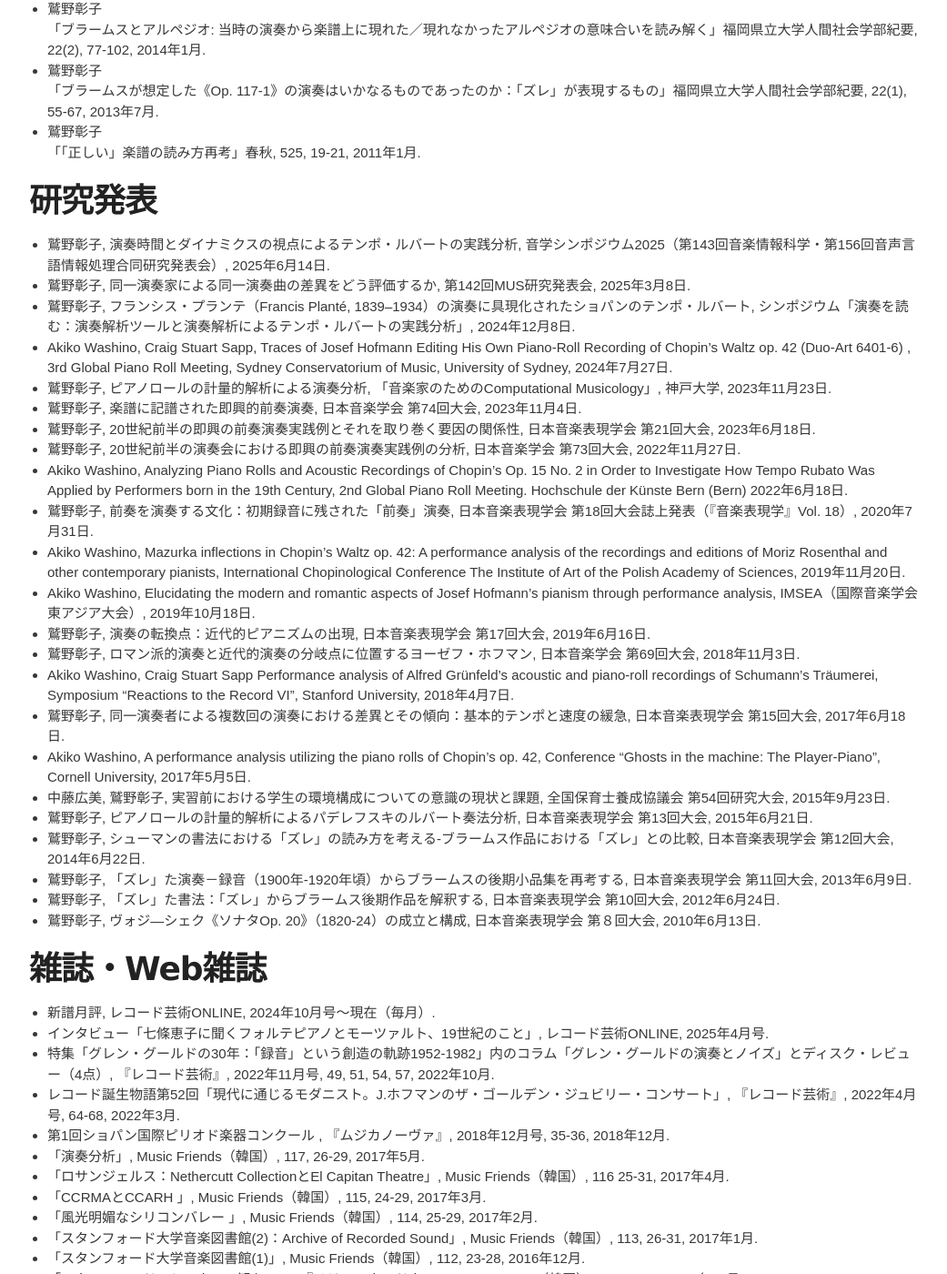
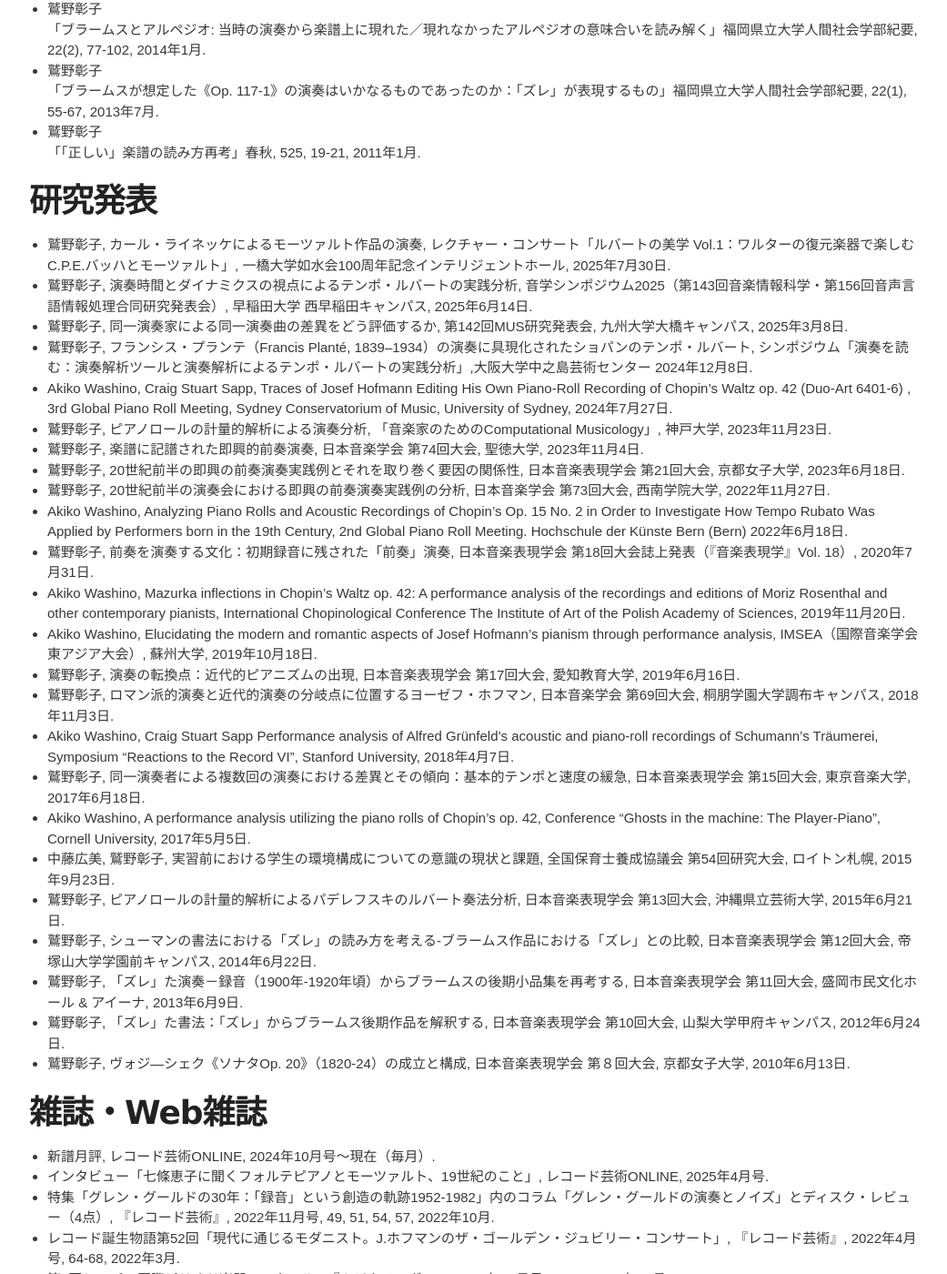
Before and after one commit to akikowashino/akikowashino.github.io, a Jekyll site: the page built from index.md, in a window 1280 px wide and 1400 px high, scrolled down 2133 px. Shown: the whole window at 91% size, without its empty margins (118-1159 px from the left). Built offline with Jekyll 4.4.1, drawn with Linux system fonts in a browser that asks for light colours.

Commit message:
Update index.md

```diff
--- a/index.md
+++ b/index.md
@@ -86,21 +86,23 @@ lang: jp
 
 # 研究発表
 * 鷲野彰子,
-  演奏時間とダイナミクスの視点によるテンポ・ルバートの実践分析, 音学シンポジウム2025（第143回音楽情報科学・第156回音声言語情報処理合同研究発表会）, 2025年6月14日.
+  カール・ライネッケによるモーツァルト作品の演奏, レクチャー・コンサート「ルバートの美学 Vol.1：ワルターの復元楽器で楽しむC.P.E.バッハとモーツァルト」, 一橋大学如水会100周年記念インテリジェントホール, 2025年7月30日.
 * 鷲野彰子,
-  同一演奏家による同一演奏曲の差異をどう評価するか, 第142回MUS研究発表会, 2025年3月8日.
+  演奏時間とダイナミクスの視点によるテンポ・ルバートの実践分析, 音学シンポジウム2025（第143回音楽情報科学・第156回音声言語情報処理合同研究発表会）, 早稲田大学 西早稲田キャンパス, 2025年6月14日.
 * 鷲野彰子,
-  フランシス・プランテ（Francis Planté, 1839–1934）の演奏に具現化されたショパンのテンポ・ルバート, シンポジウム「演奏を読む：演奏解析ツールと演奏解析によるテンポ・ルバートの実践分析」, 2024年12月8日.
+  同一演奏家による同一演奏曲の差異をどう評価するか, 第142回MUS研究発表会, 九州大学大橋キャンパス, 2025年3月8日.
+* 鷲野彰子,
+  フランシス・プランテ（Francis Planté, 1839–1934）の演奏に具現化されたショパンのテンポ・ルバート, シンポジウム「演奏を読む：演奏解析ツールと演奏解析によるテンポ・ルバートの実践分析」,大阪大学中之島芸術センター 2024年12月8日.
 * Akiko Washino, Craig Stuart Sapp,
   Traces of Josef Hofmann Editing His Own Piano-Roll Recording of Chopin's Waltz op. 42 (Duo-Art 6401-6) , 3rd Global Piano Roll Meeting, Sydney Conservatorium of Music, University of Sydney, 2024年7月27日.
 * 鷲野彰子,
   ピアノロールの計量的解析による演奏分析, 「音楽家のためのComputational Musicology」, 神戸大学, 2023年11月23日.
 * 鷲野彰子,
-  楽譜に記譜された即興的前奏演奏, 日本音楽学会 第74回大会, 2023年11月4日.
+  楽譜に記譜された即興的前奏演奏, 日本音楽学会 第74回大会, 聖徳大学, 2023年11月4日.
 * 鷲野彰子,
-  20世紀前半の即興の前奏演奏実践例とそれを取り巻く要因の関係性, 日本音楽表現学会 第21回大会, 2023年6月18日.
+  20世紀前半の即興の前奏演奏実践例とそれを取り巻く要因の関係性, 日本音楽表現学会 第21回大会, 京都女子大学, 2023年6月18日.
 * 鷲野彰子,
-  20世紀前半の演奏会における即興の前奏演奏実践例の分析, 日本音楽学会 第73回大会, 2022年11月27日.
+  20世紀前半の演奏会における即興の前奏演奏実践例の分析, 日本音楽学会 第73回大会, 西南学院大学, 2022年11月27日.
 * Akiko Washino,
   Analyzing Piano Rolls and Acoustic Recordings of Chopin’s Op. 15 No. 2 in Order to Investigate How Tempo Rubato Was Applied by Performers born in the 19th Century, 2nd Global Piano Roll Meeting. Hochschule der Künste Bern (Bern) 2022年6月18日.
 * 鷲野彰子,
@@ -108,26 +110,26 @@ lang: jp
 * Akiko Washino,
   Mazurka inflections in Chopin’s Waltz op. 42: A performance analysis of the recordings and editions of Moriz Rosenthal and other contemporary pianists, International Chopinological Conference The Institute of Art of the Polish Academy of Sciences, 2019年11月20日.
 * Akiko Washino,
-  Elucidating the modern and romantic aspects of Josef Hofmann’s pianism through performance analysis, IMSEA（国際音楽学会東アジア大会）, 2019年10月18日.
-* 鷲野彰子, 演奏の転換点：近代的ピアニズムの出現, 日本音楽表現学会 第17回大会, 2019年6月16日.
-* 鷲野彰子, ロマン派的演奏と近代的演奏の分岐点に位置するヨーゼフ・ホフマン, 日本音楽学会 第69回大会, 2018年11月3日.
+  Elucidating the modern and romantic aspects of Josef Hofmann’s pianism through performance analysis, IMSEA（国際音楽学会東アジア大会）, 蘇州大学, 2019年10月18日.
+* 鷲野彰子, 演奏の転換点：近代的ピアニズムの出現, 日本音楽表現学会 第17回大会, 愛知教育大学, 2019年6月16日.
+* 鷲野彰子, ロマン派的演奏と近代的演奏の分岐点に位置するヨーゼフ・ホフマン, 日本音楽学会 第69回大会, 桐朋学園大学調布キャンパス, 2018年11月3日.
 * Akiko Washino, Craig Stuart Sapp
   Performance analysis of Alfred Grünfeld's acoustic and piano-roll recordings of Schumann's Träumerei, Symposium “Reactions to the Record VI”, Stanford University, 2018年4月7日.
-* 鷲野彰子, 同一演奏者による複数回の演奏における差異とその傾向：基本的テンポと速度の緩急, 日本音楽表現学会 第15回大会, 2017年6月18日.
+* 鷲野彰子, 同一演奏者による複数回の演奏における差異とその傾向：基本的テンポと速度の緩急, 日本音楽表現学会 第15回大会, 東京音楽大学, 2017年6月18日.
 * Akiko Washino,
   A performance analysis utilizing the piano rolls of Chopin’s op. 42, Conference “Ghosts in the machine: The Player-Piano”, Cornell University, 2017年5月5日.
 * 中藤広美, 鷲野彰子,
-実習前における学生の環境構成についての意識の現状と課題, 全国保育士養成協議会 第54回研究大会, 2015年9月23日.
+実習前における学生の環境構成についての意識の現状と課題, 全国保育士養成協議会 第54回研究大会, ロイトン札幌, 2015年9月23日.
 * 鷲野彰子,
- ピアノロールの計量的解析によるパデレフスキのルバート奏法分析, 日本音楽表現学会 第13回大会, 2015年6月21日.
+ ピアノロールの計量的解析によるパデレフスキのルバート奏法分析, 日本音楽表現学会 第13回大会, 沖縄県立芸術大学, 2015年6月21日.
 * 鷲野彰子,
-シューマンの書法における「ズレ」の読み方を考える-ブラームス作品における「ズレ」との比較, 日本音楽表現学会 第12回大会, 2014年6月22日.
+シューマンの書法における「ズレ」の読み方を考える-ブラームス作品における「ズレ」との比較, 日本音楽表現学会 第12回大会, 帝塚山大学学園前キャンパス, 2014年6月22日.
 * 鷲野彰子,
-「ズレ」た演奏－録音（1900年-1920年頃）からブラームスの後期小品集を再考する, 日本音楽表現学会 第11回大会, 2013年6月9日.
+「ズレ」た演奏－録音（1900年-1920年頃）からブラームスの後期小品集を再考する, 日本音楽表現学会 第11回大会, 盛岡市民文化ホール & アイーナ, 2013年6月9日.
 * 鷲野彰子,
-「ズレ」た書法：「ズレ」からブラームス後期作品を解釈する, 日本音楽表現学会 第10回大会, 2012年6月24日.
+「ズレ」た書法：「ズレ」からブラームス後期作品を解釈する, 日本音楽表現学会 第10回大会, 山梨大学甲府キャンパス, 2012年6月24日.
 * 鷲野彰子,
-ヴォジ―シェク《ソナタOp. 20》（1820-24）の成立と構成, 日本音楽表現学会 第８回大会, 2010年6月13日.
+ヴォジ―シェク《ソナタOp. 20》（1820-24）の成立と構成, 日本音楽表現学会 第８回大会, 京都女子大学, 2010年6月13日.
 
 
 # 雑誌・Web雑誌
```
